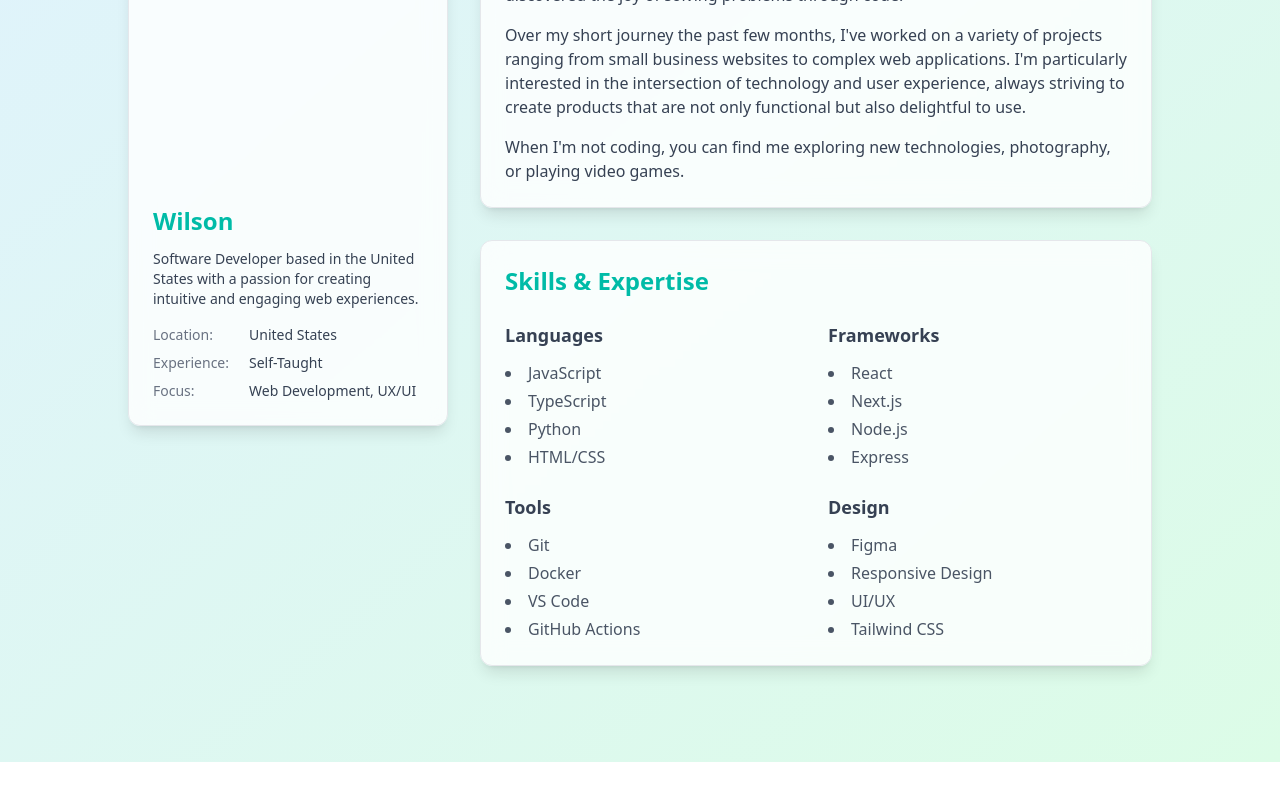
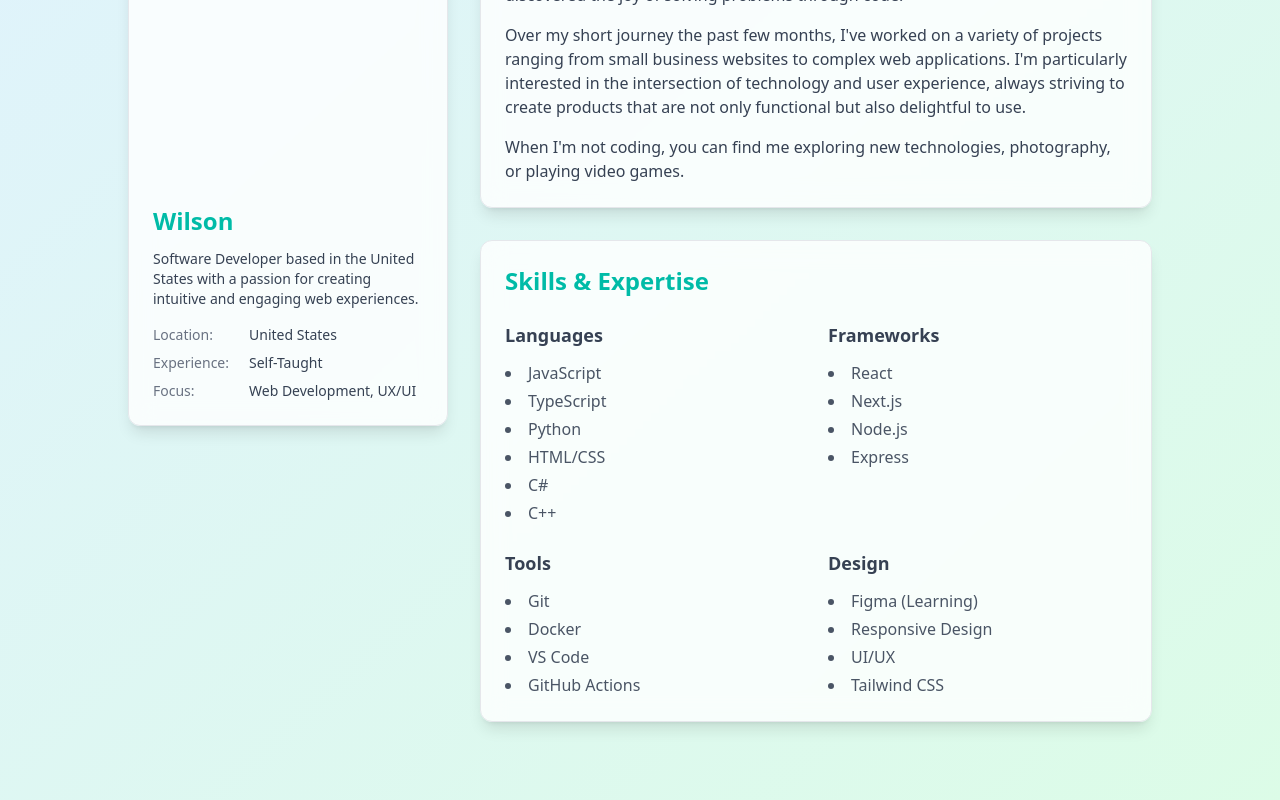
Before and after one commit to WilsonRIP/personal-website, a Next.js app: page /about in a window 1280 px wide. Shown: the part 414-1214 px from the top of the page. Built offline with nearby package versions, Linux system fonts and the light colour scheme; a web font is replaced by a local one.

Commit message:
Update AboutPage skills section to include additional programming languages and clarify design tool proficiency.

```diff
--- a/src/app/about/page.tsx
+++ b/src/app/about/page.tsx
@@ -31,7 +31,7 @@ export default function AboutPage() {
   const skills = [
     {
       category: "Languages",
-      items: ["JavaScript", "TypeScript", "Python", "HTML/CSS"],
+      items: ["JavaScript", "TypeScript", "Python", "HTML/CSS", "C#", "C++"],
     },
     {
       category: "Frameworks",
@@ -43,7 +43,7 @@ export default function AboutPage() {
     },
     {
       category: "Design",
-      items: ["Figma", "Responsive Design", "UI/UX", "Tailwind CSS"],
+      items: ["Figma (Learning)", "Responsive Design", "UI/UX", "Tailwind CSS"],
     },
   ];
 
```
